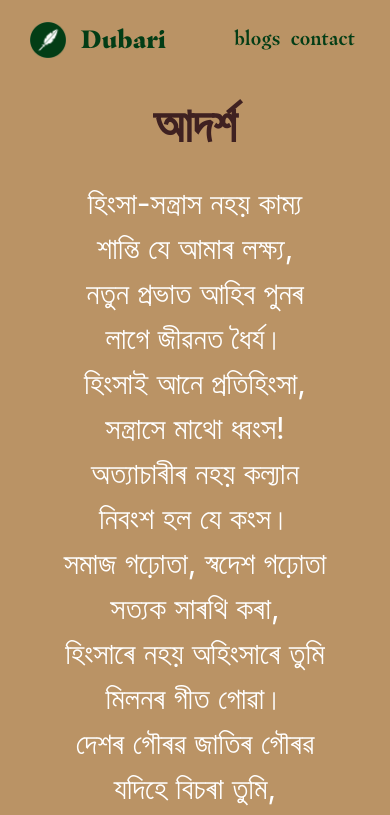
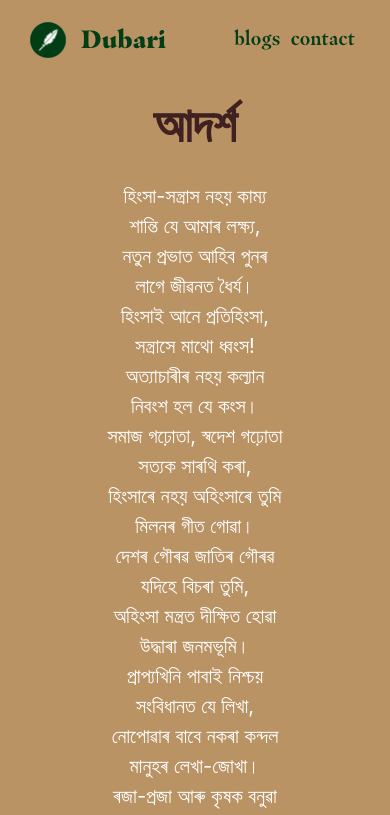
Before and after one commit to dinezh256/dubari, a Next.js app: page /blogs in a window 390 px wide. Shown: the top 815 px of the page. Built offline with nearby package versions, Linux system fonts and the light colour scheme; a web font is replaced by a local one.

Commit message:
Update globals.scss

```diff
--- a/styles/globals.scss
+++ b/styles/globals.scss
@@ -642,8 +642,16 @@ $Kokila: "Kokila";
       font-size: 25px !important;
     }
   }
-  .blogWrapper .blogExplorer {
-    padding-left: 30px !important;
+  .blogWrapper {
+    .blogExplorer {
+      padding-left: 30px !important;
+    }
+
+    .blogDiv {
+      p {
+        font-size: 20px !important;
+      }
+    }
   }
 }
 
```
